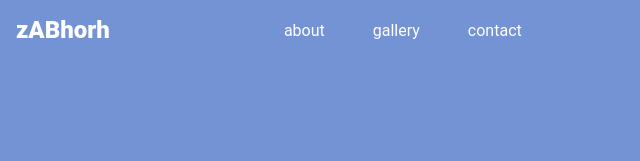
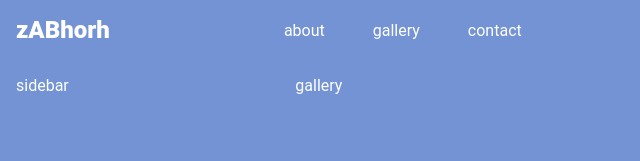
Before and after one commit to tomrod10/personal-website, a React (Create React App) app in the folder personal-website/: page / in a window 1280 px wide. Shown: the top 161 px of the page, without its empty margins (0-640 px from the left). Built offline with nearby package versions, Linux system fonts and the light colour scheme.

Commit message:
build sidebar and gallery components and add styles

```diff
--- a/personal-website/src/App.module.css
+++ b/personal-website/src/App.module.css
@@ -1,8 +1,9 @@
 @import './styles/core-styles.css';
 
 .app {
+  display: flex;
+  color: white;
   background-color: #7393d4;
   min-height: 100vh;
-  display: flex;
-  color: white;
+  flex-direction: column;
 }
--- a/personal-website/src/components/Header/Header.module.css
+++ b/personal-website/src/components/Header/Header.module.css
@@ -5,6 +5,7 @@
 }
 
 .header{
+  width: 100%;
   display: flex;
   padding: var(--spacerXXS);
   gap: var(--titleNavBarGap);
--- a/personal-website/src/components/Header/NavBar.module.css
+++ b/personal-website/src/components/Header/NavBar.module.css
@@ -11,9 +11,4 @@
   width: var(--navBarWidth);
   padding: var(--spacerS);
   font-family: var(--fontFamily1);
-  /* justify-content: space-between; */
 }
-
-.link {
-  width: fit-content;
-}
--- a/personal-website/src/components/HomePage/HomePage.tsx
+++ b/personal-website/src/components/HomePage/HomePage.tsx
@@ -1,8 +1,12 @@
 import React from "react";
 import { Header } from '../Header/Header.tsx'
+import { MainContent } from '../MainContent/MainContent.tsx';
 
 export const HomePage: React.FC = () => {
   return (
-    <Header />
+    <>
+      <Header />
+      <MainContent />
+    </>
   )
 }
--- /dev/null
+++ b/personal-website/src/components/MainContent/Gallery.tsx
@@ -0,0 +1,11 @@
+import React from "react";
+
+import styles from "./MainContent.module.css"
+
+export const Gallery = () => {
+  return (
+    <div className={styles.gallery}>
+      gallery
+    </div>
+  )
+}
--- /dev/null
+++ b/personal-website/src/components/MainContent/MainContent.module.css
@@ -0,0 +1,30 @@
+@import '../../styles/core-styles.css';
+
+:root {
+  --titleNavBarGap: 150px;
+}
+
+.container {
+  display: flex;
+  width: 100%;
+  height: 100%;
+  padding: var(--spacerXXS);
+  flex-direction: row;
+  gap: var(--titleNavBarGap);
+}
+
+.sidebar {
+  display: inline-block;
+  height: 100%;
+  /* width: 148px; */
+  width: 138px;
+  padding: var(--spacerS);
+  font-family: var(--fontFamily1);
+}
+
+.gallery {
+  width: 100%;
+  display: flex;
+  padding: var(--spacerS);
+  font-family: var(--fontFamily1);
+}
--- /dev/null
+++ b/personal-website/src/components/MainContent/MainContent.tsx
@@ -0,0 +1,14 @@
+import React from "react";
+import { SideBar } from "./SideBar.tsx";
+import { Gallery } from "./Gallery.tsx";
+
+import styles from "./MainContent.module.css"
+
+export const MainContent = () => {
+  return(
+    <div className={styles.container}>
+      <SideBar />
+      <Gallery />
+    </div>
+  )
+}
--- /dev/null
+++ b/personal-website/src/components/MainContent/SideBar.tsx
@@ -0,0 +1,11 @@
+import React from "react";
+
+import styles from "./MainContent.module.css"
+
+export const SideBar = () => {
+  return (
+    <div className={styles.sidebar}>
+      sidebar
+    </div>
+  )
+}
```
